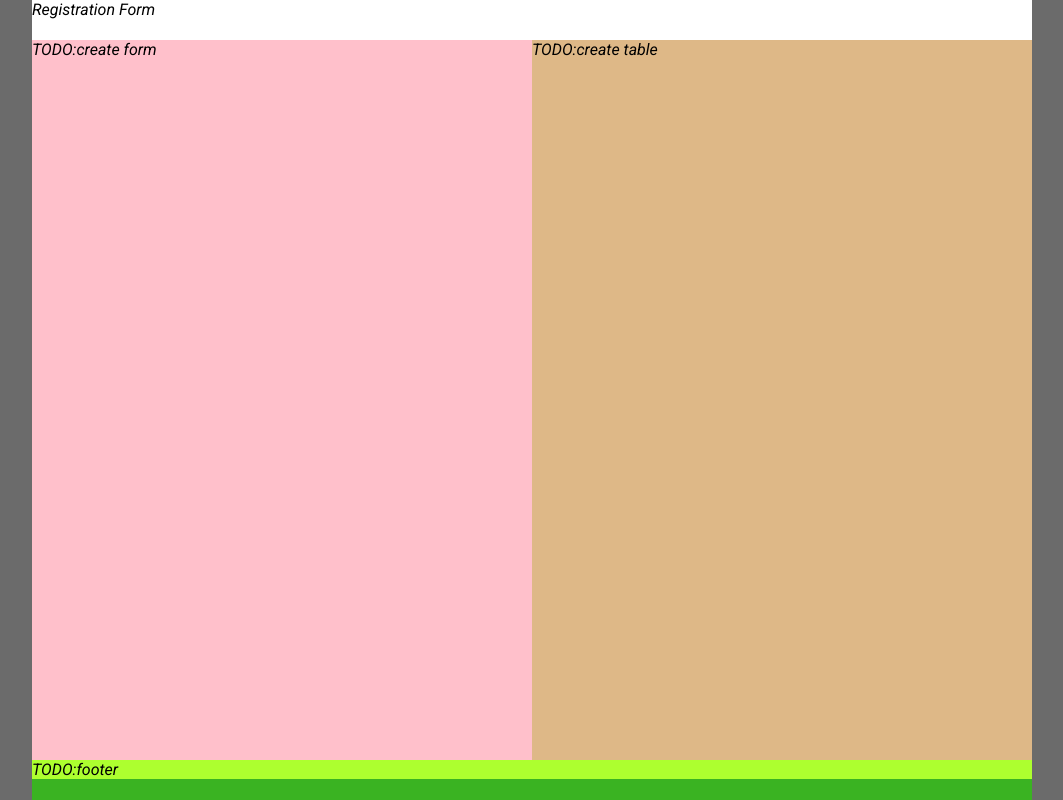
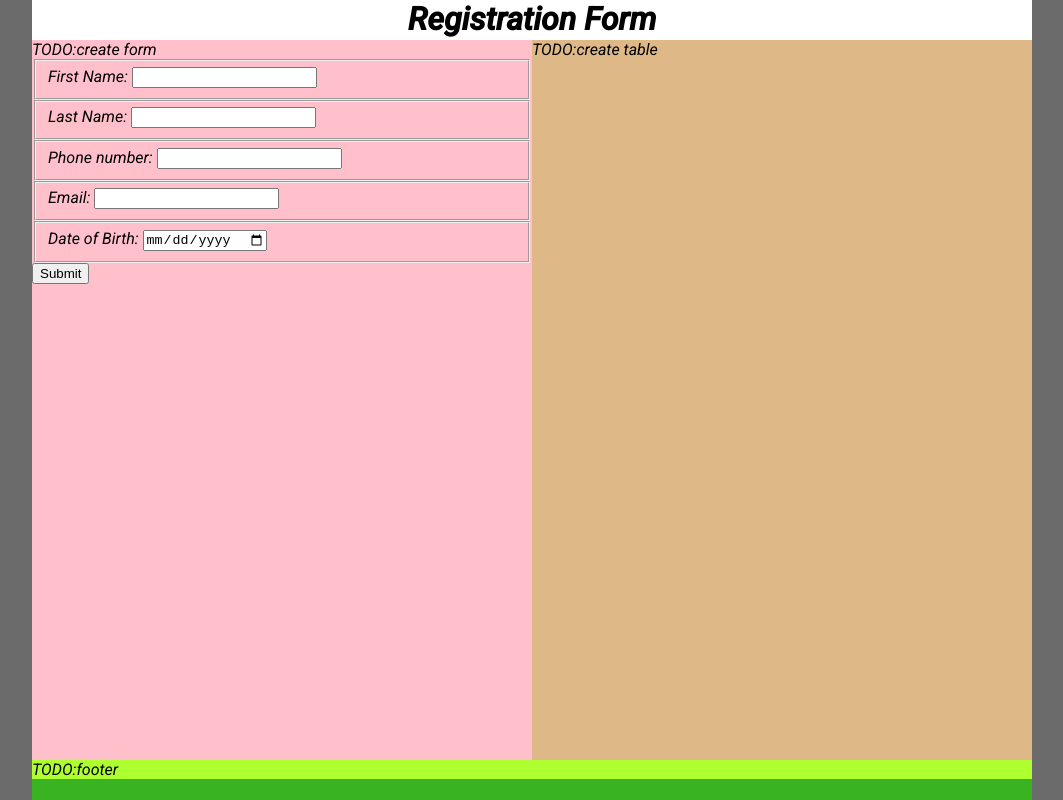
Before and after one commit to 1000milesdrunk/Learning-main, a plain HTML site: page Projects/Form-table/index.html in a window 1280 px wide. Shown: the whole page, without its empty margins (108-1171 px from the left). Drawn offline with Linux system fonts and the light colour scheme.

Commit message:
basic form done

```diff
--- a/Projects/Form-table/index.html
+++ b/Projects/Form-table/index.html
@@ -11,7 +11,31 @@
     <div class="container">
         <div class="header">Registration Form</div>
         <div class="main">
-            <div class="regform">TODO:create form</div>
+            <div class="regform">TODO:create form
+                <form action=TODO:add action>
+                    <fieldset>
+                        <label for="firstname">First Name:</label>
+                        <input type="text" name="" id="firstname">
+                    </fieldset>
+                    <fieldset>
+                        <label for="lastname">Last Name:</label>
+                        <input type="text" name="" id="lastname">
+                    </fieldset>
+                    <fieldset>
+                        <label for="phone">Phone number:</label>
+                        <input type="tel" name="" id="phone">
+                    </fieldset>
+                    <fieldset>
+                        <label for="email">Email:</label>
+                        <input type="email" name="" id="email">
+                    </fieldset>
+                    <fieldset>
+                        <label for="dob">Date of Birth:</label>
+                        <input type="date" name="" id="dob">
+                    </fieldset>
+                    <button onclick=TODO:enter functionname>Submit</button>
+                </form>
+            </div>
             <div class="regtable">TODO:create table</div>
         </div>
         <div class="footer">TODO:footer</div>
--- a/Projects/Form-table/style.css
+++ b/Projects/Form-table/style.css
@@ -18,6 +18,9 @@ body{
     width:1000px;
     min-height:40px;
     float:left;
+    font-weight: 700;
+    font-size: 2em;
+    text-align: center;
 }
 .main{
     display:block;
```
